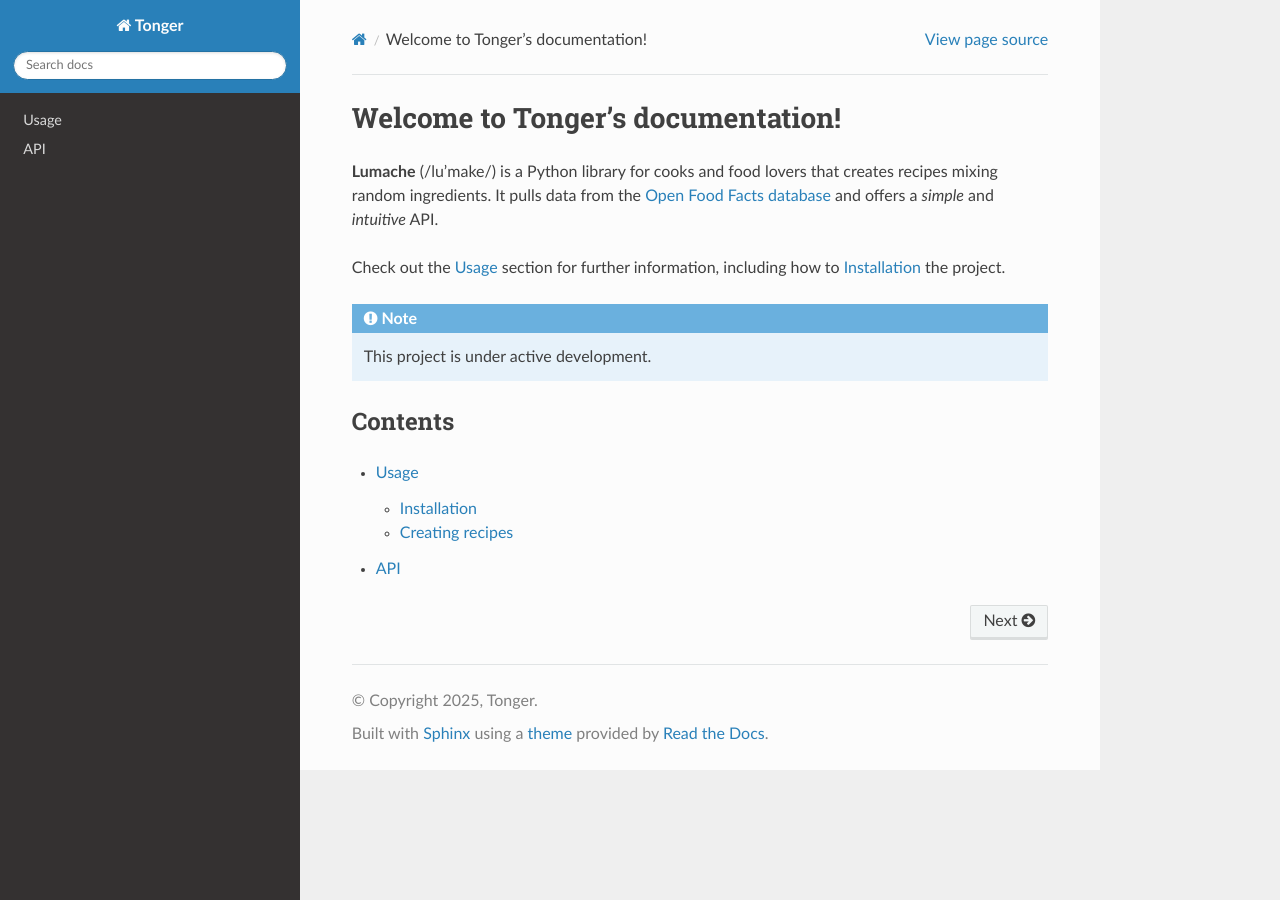
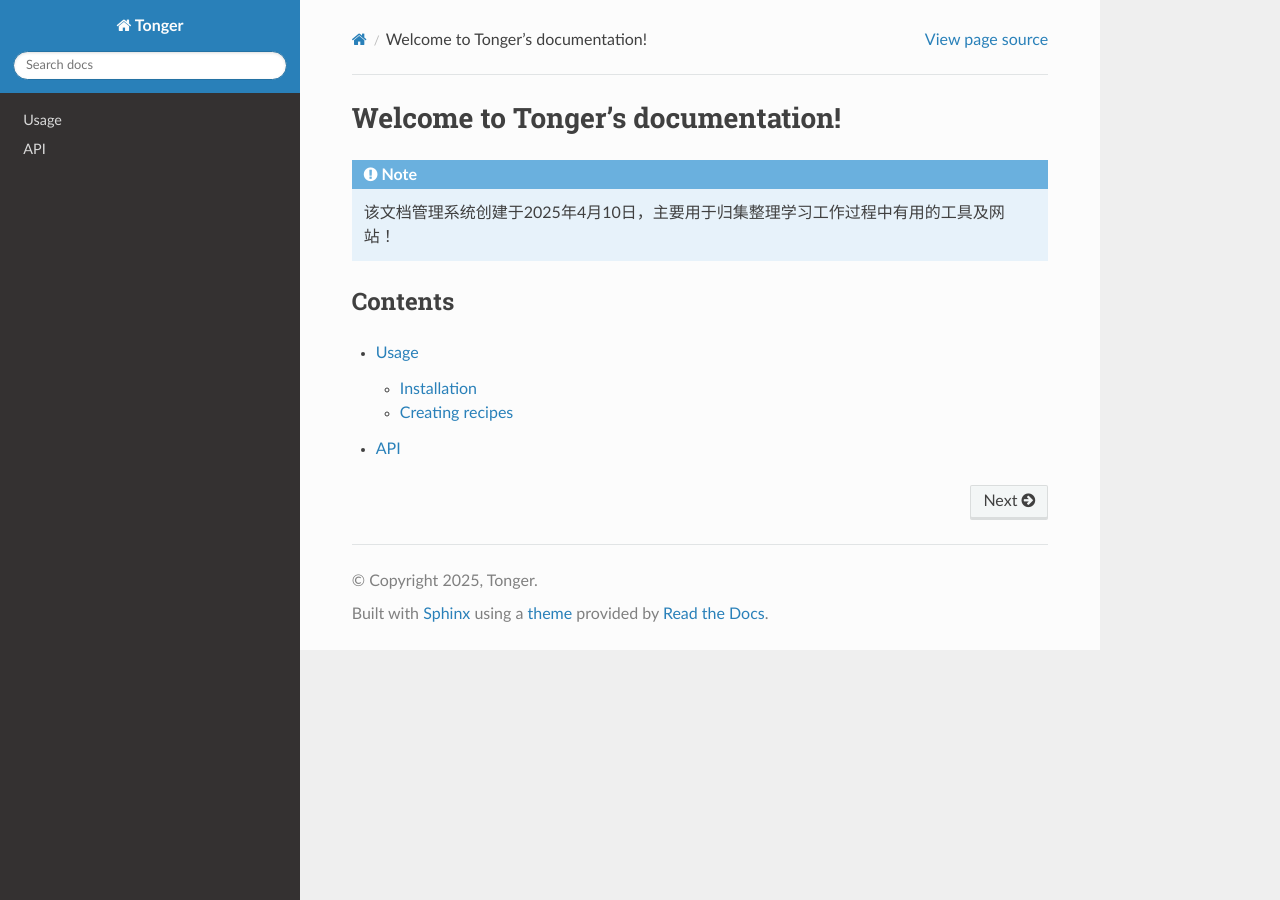
Before and after one commit to Tonggper/Tonger_Docs, a Sphinx documentation site: the page built from docs/source/index.rst, in a window 1280 px wide. Built offline with Sphinx 7.4.7 and the Read the Docs theme 3.1.0, drawn with Linux system fonts in a browser that asks for light colours.

Commit message:
Update index.rst

```diff
--- a/docs/source/index.rst
+++ b/docs/source/index.rst
@@ -1,17 +1,10 @@
 Welcome to Tonger's documentation!
 ===================================
 
-**Lumache** (/lu'make/) is a Python library for cooks and food lovers
-that creates recipes mixing random ingredients.
-It pulls data from the `Open Food Facts database <https://world.openfoodfacts.org/>`_
-and offers a *simple* and *intuitive* API.
-
-Check out the :doc:`usage` section for further information, including
-how to :ref:`installation` the project.
 
 .. note::
 
-   This project is under active development.
+   该文档管理系统创建于2025年4月10日，主要用于归集整理学习工作过程中有用的工具及网站！
 
 Contents
 --------
```
